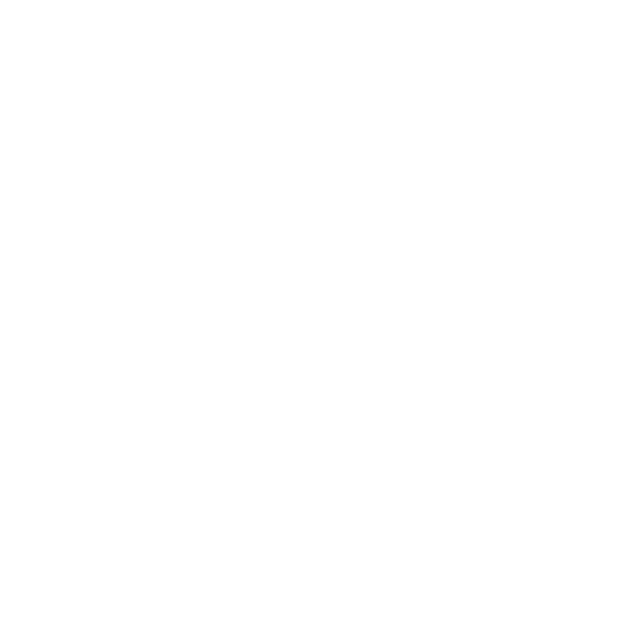
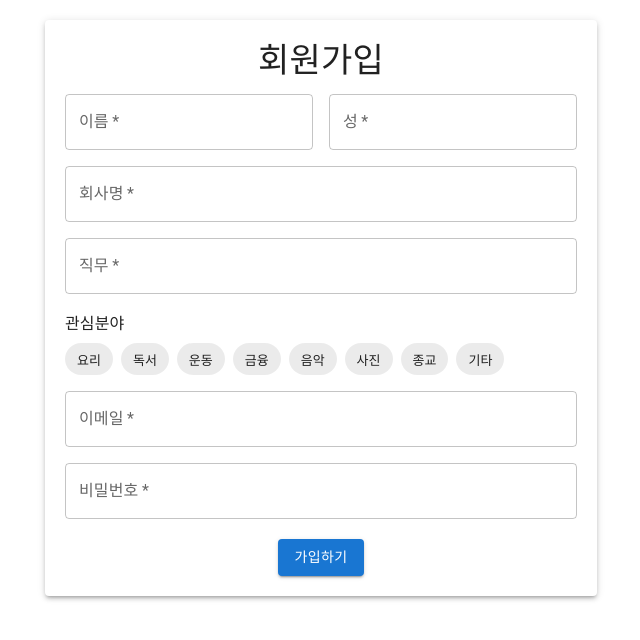
Before and after one commit to HACKY-TALKY-2/9-, a React (Create React App) app in the folder front/: page /signup in a window 1280 px wide. Before the commit this address had no page. Shown: the top 640 px of the page, without its empty margins (319-959 px from the left). Built offline with nearby package versions, Linux system fonts and the light colour scheme.

Commit message:
first commit

```diff
--- a/front/src/App.js
+++ b/front/src/App.js
@@ -4,13 +4,17 @@
 import Main from './pages/main/Main';
 import ActivityHome from './pages/activity_home/ActivityHome';
 import CreateActivity from './pages/create_activity/CreateActivity';
+import Signup from './pages/signup/Signup';
+import Login from './pages/login/Login';
 
 function App() {
   return (
     <div className="App">
       <BrowserRouter>
         <Routes>
-          <Route path='/' element={<Main/>}/>
+          <Route path='/' element={<Main />} />
+          <Route path='/signup' element={<Signup />} />
+          <Route path='/login' elemnt={<Login />} />
           <Route path='/activity/home/' element={<ActivityHome/>}/>
           <Route path='/activity/create/' element={<CreateActivity/>}/>
         </Routes>
--- /dev/null
+++ b/front/src/pages/login/Login.jsx
@@ -0,0 +1,79 @@
+import React, { useEffect, useState } from "react";
+import styled from "styled-components";
+//import axios from "axios";
+
+const Wrapper = styled.div`
+  width: 100%;
+  height: 100vh;
+  padding: 10px;
+  background: #ebf8ff;
+  margin: 20px 0;
+  border-radius: 8px;
+  display: flex;
+  flex-direction: column; /* 내부 컴포넌트를 수직으로 정렬 */
+  justify-content: center;
+  align-items: center;
+`;
+
+const ButtonContainer = styled.div`
+  display: flex;
+  gap: 10px;
+`;
+
+const LogInButton = styled.button`
+  background: #9fd5ee;
+  border: none;
+  border-radius: 5px;
+`;
+
+const SignUpButton = styled.button`
+  background: #9fd5ee;
+  border: none;
+  border-radius: 5px;
+`;
+const IdArea = styled.textarea`
+  width: 280px;
+  height: 25px;
+  padding: 10px;
+  background: #ffc0cb;
+  border: none;
+  border-radius: 10px;
+  margin-top: 10px;
+  margin: center;
+`;
+const PasswordArea = styled.textarea`
+  width: 280px;
+  height: 25px;
+  padding: 10px;
+  background: #ffc0cb;
+  border: none;
+  border-radius: 10px;
+  margin-top: 10px;
+  margin: center;
+`;
+
+function Login() {
+  const [idtext, setIdText] = useState("");
+  const [passwordtext, setPasswordText] = useState("");
+
+  return (
+    <Wrapper>
+      <IdArea
+        value={idtext}
+        onChange={(e) => setIdText(e.target.value)}
+        placeholder="이메일을 입력하세요:"
+      ></IdArea>
+      <PasswordArea
+        value={passwordtext}
+        onChange={(e) => setPasswordText(e.target.value)}
+        placeholder="패스워드를 입력하세요:"
+      ></PasswordArea>
+      <ButtonContainer>
+        <LogInButton>LogIn</LogInButton>
+        <SignUpButton>SignUp</SignUpButton>
+      </ButtonContainer>
+    </Wrapper>
+  );
+}
+
+export default Login;
--- /dev/null
+++ b/front/src/pages/signup/Signup.jsx
@@ -0,0 +1,158 @@
+import React, { useState } from "react";
+import {
+  Container,
+  Stack,
+  Typography,
+  TextField,
+  Button,
+  Grid,
+  Paper,
+  Chip,
+} from "@mui/material";
+
+function Signup() {
+  const [formData, setFormData] = useState({
+    firstName: "",
+    lastName: "",
+    email: "",
+    password: "",
+  });
+
+  const handleChange = (e) => {
+    const { name, value } = e.target;
+    setFormData((prevData) => ({
+      ...prevData,
+      [name]: value,
+    }));
+  };
+
+  const handleSubmit = (e) => {
+    e.preventDefault();
+    // 여기에서 회원가입 로직을 처리할 수 있습니다.
+  };
+  const [selectedChips, setSelectedChips] = React.useState([]);
+
+  const handleChipClick = (index) => {
+    if (selectedChips.includes(index)) {
+      setSelectedChips(selectedChips.filter((i) => i !== index));
+    } else {
+      setSelectedChips([...selectedChips, index]);
+    }
+  };
+
+  const chipData = [
+    { label: "요리" },
+    { label: "독서" },
+    { label: "운동" },
+    { label: "금융" },
+    { label: "음악" },
+    { label: "사진" },
+    { label: "종교" },
+    { label: "기타" },
+  ];
+
+  return (
+    <Container maxWidth="sm">
+      <Paper elevation={3} style={{ padding: "20px", marginTop: "20px" }}>
+        <Typography variant="h4" gutterBottom>
+          회원가입
+        </Typography>
+        <form onSubmit={handleSubmit}>
+          <Grid container spacing={2}>
+            <Grid item xs={12} sm={6}>
+              <TextField
+                fullWidth
+                label="이름"
+                name="firstName"
+                value={formData.firstName}
+                onChange={handleChange}
+                required
+              />
+            </Grid>
+            <Grid item xs={12} sm={6}>
+              <TextField
+                fullWidth
+                label="성"
+                name="lastName"
+                value={formData.lastName}
+                onChange={handleChange}
+                required
+              />
+            </Grid>
+            <Grid item xs={12}>
+              <TextField
+                fullWidth
+                label="회사명"
+                name="offincename"
+                type="officename"
+                value={formData.officename}
+                onChange={handleChange}
+                required
+              />
+            </Grid>
+            <Grid item xs={12}>
+              <TextField
+                fullWidth
+                label="직무"
+                name="department"
+                type="department"
+                value={formData.department}
+                onChange={handleChange}
+                required
+              />
+            </Grid>
+            <Grid item xs={12}>
+              <Typography variant="subtitle1" gutterBottom align="left">
+                관심분야
+              </Typography>
+              <Stack direction="row" spacing={1}>
+                {chipData.map((data, index) => (
+                  <Chip
+                    key={index}
+                    label={data.label}
+                    color={
+                      selectedChips.includes(index) ? "primary" : "default"
+                    }
+                    onClick={() => handleChipClick(index)}
+                  />
+                ))}
+              </Stack>
+            </Grid>
+            <Grid item xs={12}>
+              <TextField
+                fullWidth
+                label="이메일"
+                name="email"
+                type="email"
+                value={formData.email}
+                onChange={handleChange}
+                required
+              />
+            </Grid>
+            <Grid item xs={12}>
+              <TextField
+                fullWidth
+                label="비밀번호"
+                name="password"
+                type="password"
+                value={formData.password}
+                onChange={handleChange}
+                required
+              />
+            </Grid>
+          </Grid>
+          <Button
+            type="submit"
+            variant="contained"
+            color="primary"
+            style={{ marginTop: "20px" }}
+          >
+            가입하기
+          </Button>
+        </form>
+      </Paper>
+    </Container>
+  );
+}
+
+export default Signup;
```
